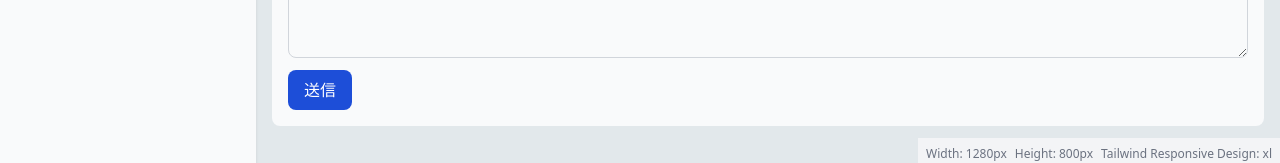
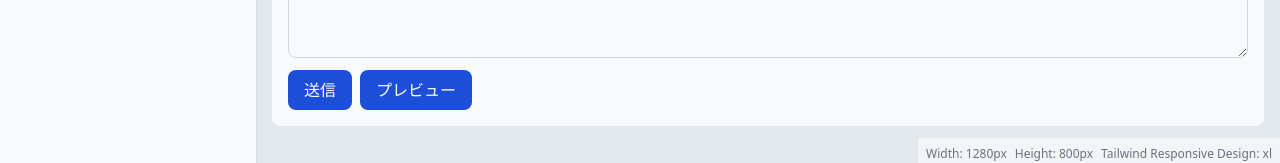
Before and after one commit to chihiros/topicpost-web, a React (Create React App) app: page /recreation/register in a window 1280 px wide. Shown: the part 630-793 px from the top of the page. Built offline with nearby package versions, Linux system fonts and the light colour scheme; no server answers; what tailwindcss-inner-border would draw is missing.

Commit message:
add: プレビューのボタンを追加

```diff
--- a/src/apps/components/templates/RecreationRegistTemplate.tsx
+++ b/src/apps/components/templates/RecreationRegistTemplate.tsx
@@ -129,7 +129,8 @@ export const RecreationRegistTemplate: React.FC = () => {
             onChange={handleMessageChange}
           />
         </div>
-        <SubmitButton>送信</SubmitButton>
+        <SubmitButton className="mr-2">送信</SubmitButton>
+        <SubmitButton>プレビュー</SubmitButton>
       </form>
     </div>
   );
```
